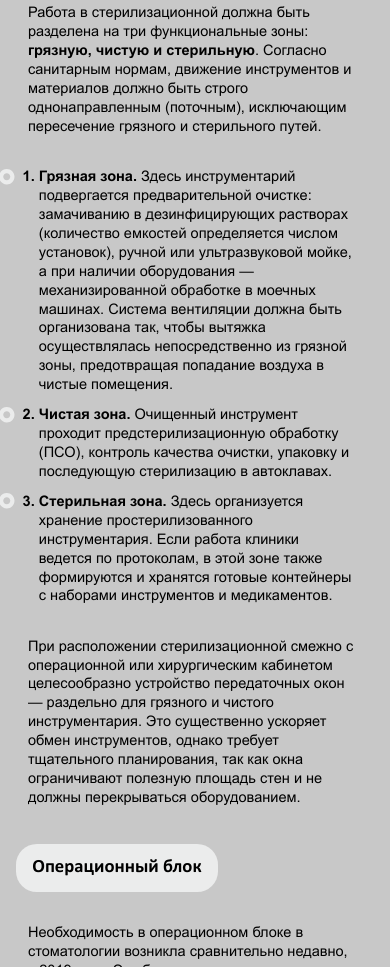
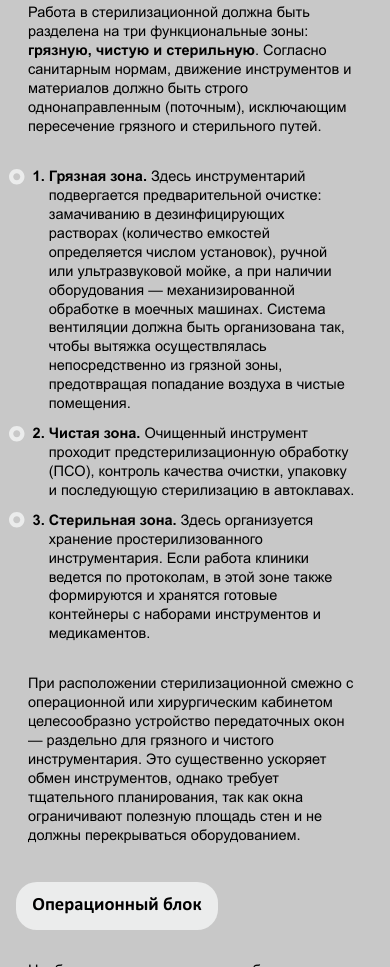
Before and after one commit to iamspurple/shagikon, a plain HTML site: page services.html in a window 390 px wide. Shown: the part 5465-6432 px from the top of the page. Drawn offline with Linux system fonts and the light colour scheme.

Commit message:
style fix

```diff
--- a/styles/services.css
+++ b/styles/services.css
@@ -714,6 +714,10 @@ body.noscroll {
     font-size: clamp(10.24px, 3.2vw, 18.56px);
   }
 
+  .service-list-circle {
+    padding-left: 8.5vw;
+  }
+
   .footer {
     height: clamp(25.6px, 8vw, 46.6px);
   }
```
